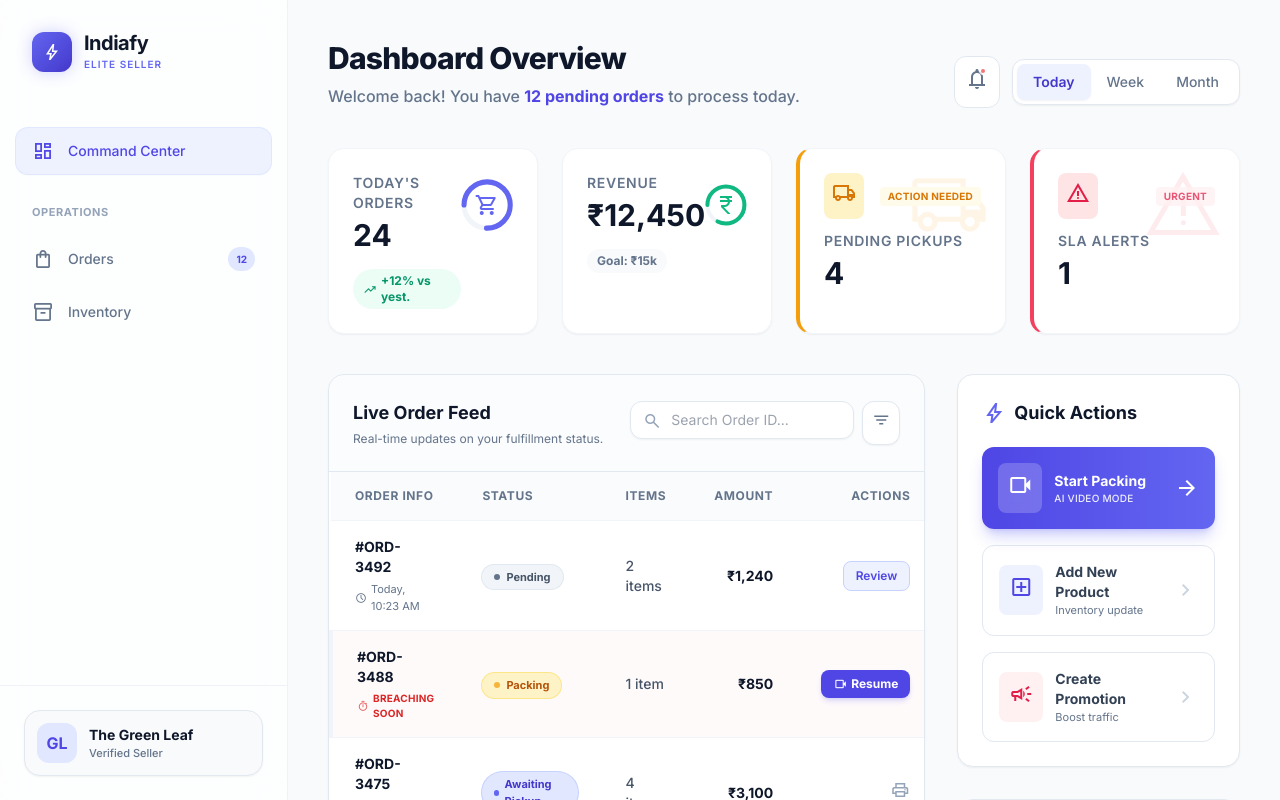
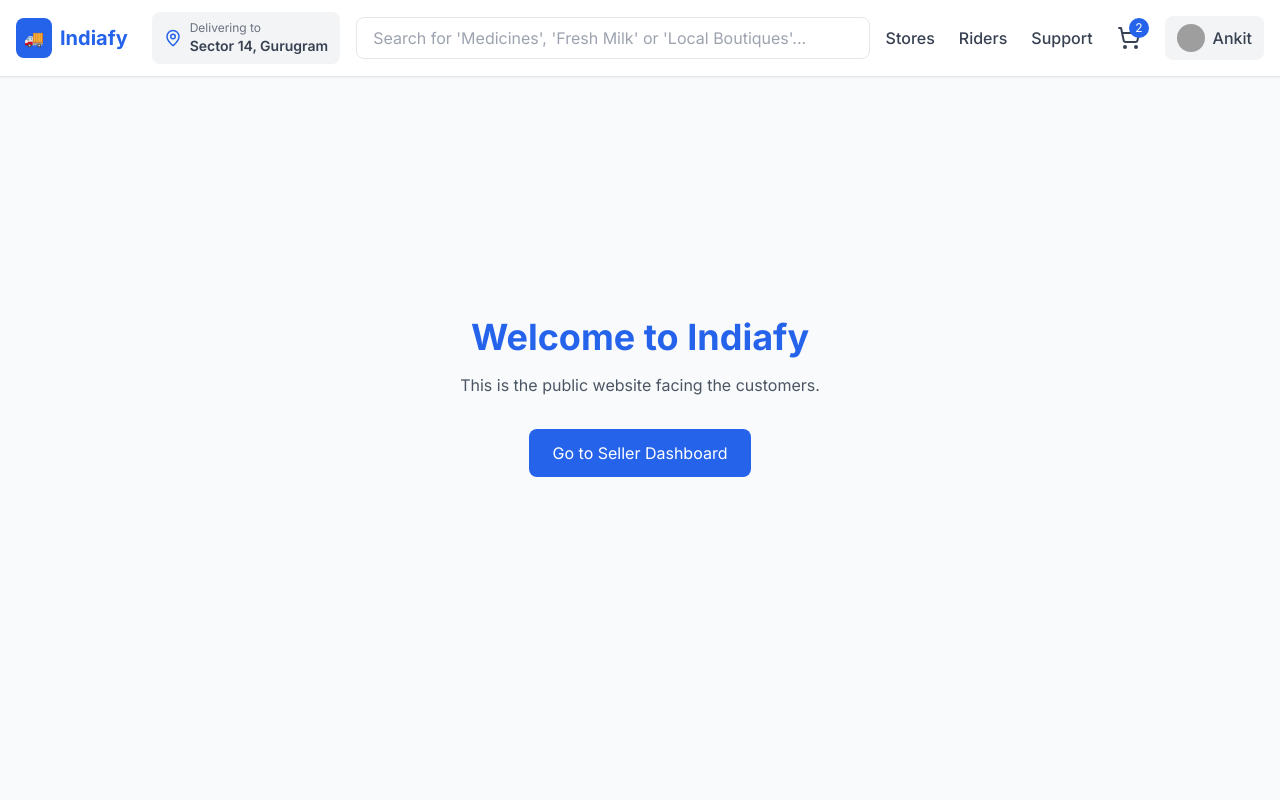
Before and after one commit to mukundjha728-dotcom/Indiafy, a React (Vite) app: page / in a window 1280 px wide. Before the commit this address led to /dashboard. Built offline with nearby package versions, Linux system fonts and the light colour scheme; grey boxes are pictures that could not be loaded.

Commit message:
mukund issue fixed

```diff
--- a/src/App.jsx
+++ b/src/App.jsx
@@ -84,30 +84,93 @@
 
 
 
+// import React from 'react';
+// import { BrowserRouter, Routes, Route, Navigate } from 'react-router-dom';
+// import WebsiteLayout from './components/WebsiteLayout';
+// import DashboardLayout from './components/DashboardLayout';
+// import Dashboard from './pages/SellerDashboard/Dashboard';
+// import Orders from './pages/SellerDashboard/Orders';
+// import VideoVerification from './pages/SellerDashboard/VideoVerification';
+// import Inventory from './pages/SellerDashboard/Inventory';
+
+// function App() {
+//   return (
+//     <BrowserRouter>
+//       <DashboardLayout>
+//         <Routes>
+//           {/* Default path redirects to Dashboard */}
+//           <Route path="/" element={<Navigate to="/dashboard" replace />} />
+
+//           {/* Routes */}
+//           <Route path="/dashboard" element={<Dashboard />} />
+//           <Route path="/orders" element={<Orders />} />
+//           <Route path="/video-verification" element={<VideoVerification />} />
+//           <Route path="/inventory" element={<Inventory />} />
+//           {/* Add more routes here later, e.g., /inventory */}
+//         </Routes>
+//       </DashboardLayout>
+//     </BrowserRouter>
+//   );
+// }
+
+// export default App;
+
+
 import React from 'react';
 import { BrowserRouter, Routes, Route, Navigate } from 'react-router-dom';
+
+// Layouts
+import WebsiteLayout from './components/WebsiteLayout';
 import DashboardLayout from './components/DashboardLayout';
+
+// Seller Dashboard Pages
 import Dashboard from './pages/SellerDashboard/Dashboard';
 import Orders from './pages/SellerDashboard/Orders';
 import VideoVerification from './pages/SellerDashboard/VideoVerification';
 import Inventory from './pages/SellerDashboard/Inventory';
 
+// Placeholder Home Page for the Public Website
+const Home = () => (
+  <div className="flex flex-col items-center justify-center min-h-[80vh] text-center px-4">
+    <h1 className="text-4xl font-bold text-blue-600 mb-4">Welcome to Indiafy</h1>
+    <p className="text-gray-600 mb-8">This is the public website facing the customers.</p>
+    <a href="/dashboard" className="px-6 py-3 bg-blue-600 text-white rounded-lg hover:bg-blue-700 transition">
+      Go to Seller Dashboard
+    </a>
+  </div>
+);
+
 function App() {
   return (
     <BrowserRouter>
+      <Routes>
+
+        {/* --- 1. PUBLIC WEBSITE ROUTES --- */}
+        {/* This wrapper applies the White Navbar to everything inside */}
+        <Route element={<WebsiteLayout />}>
+           <Route path="/" element={<Home />} />
+           {/* Add other public pages here, e.g., <Route path="/about" ... /> */}
+        </Route>
+
+        {/* --- 2. SELLER DASHBOARD ROUTES --- */}
+        {/* The '/*' captures any other route and applies the Dashboard Layout */}
+        <Route path="/*" element={
           <DashboardLayout>
             <Routes>
-          {/* Default path redirects to Dashboard */}
-          <Route path="/" element={<Navigate to="/dashboard" replace />} />
+              {/* Redirect /dashboard (without subpath) to main dashboard */}
+              <Route path="/dashboard" element={<Dashboard />} />
 
-          {/* Routes */}
-          <Route path="/dashboard" element={<Dashboard />} />
               <Route path="/orders" element={<Orders />} />
+              <Route path="/inventory" element={<Inventory />} />
               <Route path="/video-verification" element={<VideoVerification />} />
-          <Route path="/inventory" element={<Inventory />} />
-          {/* Add more routes here later, e.g., /inventory */}
+
+              {/* If someone types a random URL like /xyz, send them to dashboard */}
+              <Route path="*" element={<Navigate to="/dashboard" replace />} />
             </Routes>
           </DashboardLayout>
+        } />
+
+      </Routes>
     </BrowserRouter>
   );
 }
--- /dev/null
+++ b/src/components/WebsiteLayout.jsx
@@ -0,0 +1,19 @@
+import React from 'react';
+import { Outlet } from 'react-router-dom';
+import WebsiteNavbar from './WebsiteNavbar'; // Import your new navbar
+
+const WebsiteLayout = () => {
+  return (
+    <div className="min-h-screen bg-gray-50">
+      {/* This Navbar will stay fixed at the top of all website pages */}
+      <WebsiteNavbar />
+
+      {/* This renders the content of the specific page you are on */}
+      <main>
+        <Outlet />
+      </main>
+    </div>
+  );
+};
+
+export default WebsiteLayout;
--- /dev/null
+++ b/src/components/WebsiteNavbar.jsx
@@ -0,0 +1,83 @@
+import React from "react";
+import { ShoppingCart, MapPin } from "lucide-react";
+
+const WebsiteNavbar = () => {
+  return (
+    <nav className="w-full bg-white shadow-sm border-b">
+      <div className="max-w-7xl mx-auto px-4 py-3 flex items-center justify-between gap-4">
+        {/* LEFT SECTION */}
+        <div className="flex items-center gap-6 flex-shrink-0">
+          {/* Logo */}
+          <div className="flex items-center gap-2 cursor-pointer">
+            <div className="bg-blue-600 text-white p-2 rounded-lg">🚚</div>
+            <h1 className="text-xl font-bold text-blue-600">Indiafy</h1>
+          </div>
+
+          {/* Location */}
+          <div className="hidden md:flex items-center gap-2 bg-gray-100 px-3 py-2 rounded-lg cursor-pointer hover:bg-gray-200 transition">
+            <MapPin size={18} className="text-blue-600" />
+            <div className="text-sm">
+              <p className="text-gray-500 text-xs">Delivering to</p>
+              <p className="font-semibold text-gray-700">Sector 14, Gurugram</p>
+            </div>
+          </div>
+        </div>
+
+        {/* CENTER SECTION - SEARCH */}
+        <div className="flex-1 hidden md:flex">
+          <input
+            type="text"
+            placeholder="Search for 'Medicines', 'Fresh Milk' or 'Local Boutiques'..."
+            className="w-full border rounded-lg px-4 py-2 focus:outline-none focus:ring-2 focus:ring-blue-500"
+          />
+        </div>
+
+        {/* RIGHT SECTION */}
+        <div className="flex items-center gap-6">
+          <a
+            href="#"
+            className="hidden md:block text-gray-700 hover:text-blue-600 font-medium"
+          >
+            Stores
+          </a>
+
+          <a
+            href="#"
+            className="hidden md:block text-gray-700 hover:text-blue-600 font-medium"
+          >
+            Riders
+          </a>
+
+          <a
+            href="#"
+            className="hidden md:block text-gray-700 hover:text-blue-600 font-medium"
+          >
+            Support
+          </a>
+
+          {/* Cart */}
+          <div className="relative cursor-pointer">
+            <ShoppingCart className="text-gray-700 hover:text-blue-600" />
+            <span className="absolute -top-2 -right-2 bg-blue-600 text-white text-xs px-1.5 py-0.5 rounded-full">
+              2
+            </span>
+          </div>
+
+          {/* Profile */}
+          <div className="flex items-center gap-2 cursor-pointer bg-gray-100 px-3 py-2 rounded-lg hover:bg-gray-200 transition">
+            <img
+              src="https://i.pravatar.cc/40"
+              alt="profile"
+              className="w-7 h-7 rounded-full"
+            />
+            <span className="hidden md:block font-medium text-gray-700">
+              Ankit
+            </span>
+          </div>
+        </div>
+      </div>
+    </nav>
+  );
+};
+
+export default WebsiteNavbar;
```
Lines whose indentation alone changed are shown as unchanged.
